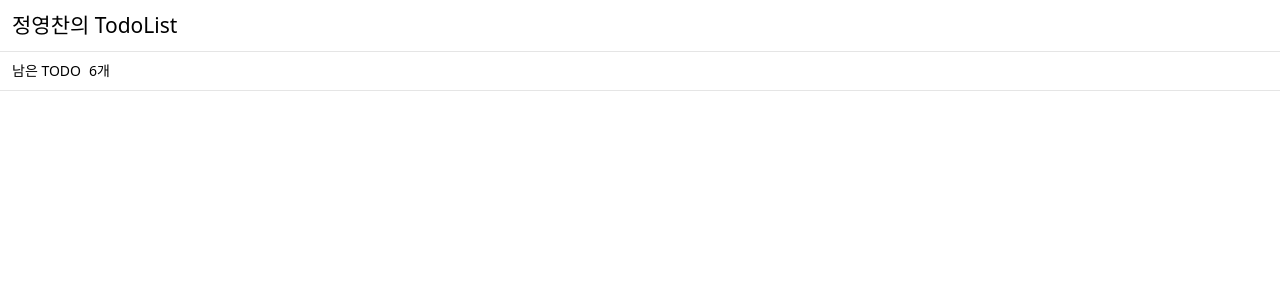
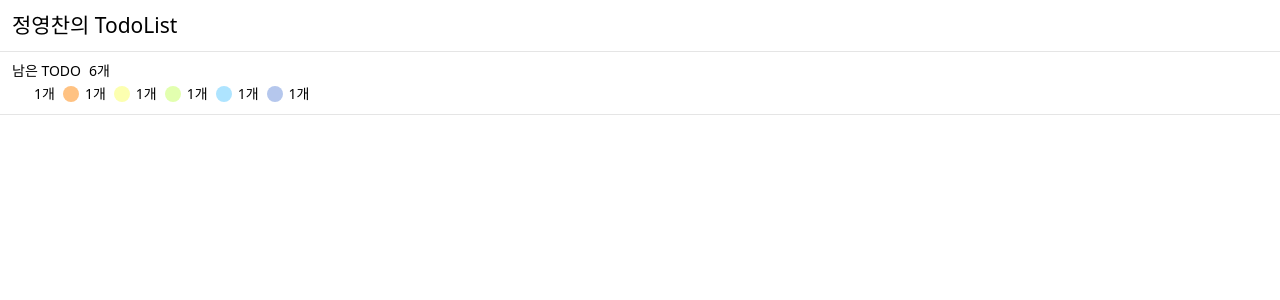
Before and after one commit to jyc-coder/todolist, a Next.js app: page / in a window 1280 px wide. Shown: the top 300 px of the page. Built offline with nearby package versions, Linux system fonts and the light colour scheme.

Commit message:
색깔 객체별 남을 할일 갯수 표현

```diff
--- a/components/TodoList.tsx
+++ b/components/TodoList.tsx
@@ -6,18 +6,62 @@
 
 const Container = styled.div`
     width: 100%;
-
+    /* 헤더 */
+    .todo-num{
+        margin-left: 12px;
+    }
     .todo-list-header{
         padding: 12px;
+        position: relative;
         border-bottom: 1px solid ${palette.gray};
 
         .todo-list-last-todo {
             font-size: 14px;
+            margin: 0 0 8px;
             span {
                 margin-left: 8px;
             }
         }
-    }
+            .todo-list-header-colors {
+                display:flex;
+                /* 남은 할일의 수를 색깔별로 표시할 숫자 */
+                .todo-list-header-color-num {
+                    display:flex;
+                    margin-right:8px;
+                    p{
+                        font-size: 14px;
+                        line-height:16px;
+                        margin: 0;
+                        margin-left: 6px;
+                    }
+                    /* 그 숫자 옆에 표시되는 동그라미 */
+                    .todo-list-header-round-color{
+                        width:16px;
+                        height: 16px;
+                        border-radius:50%
+                    }
+                }
+            }
+        }
+        /* 색깔별 단축키 표시 */
+        .bg-blue{
+            background-color: ${palette.blue};
+        }
+        .bg-green {
+            background-color: ${palette.green};
+        }
+        .bg-navy {
+            background-color: ${palette.navy};
+        }
+        .bg-orange {
+            background-color: ${palette.orange};
+        }
+        .bg-red {
+            background-color: ${palette.red};
+        }
+        .bg-yellow {
+            background-color: ${palette.yellow};
+        }
 `;
 
 //* TodoList가 props로 todos를 받을 수 있게 타입을 설정
@@ -51,6 +95,14 @@
                 <p className="todo-list-last-todo">
                     남은 TODO<span>{todos.length}개</span>
                 </p>
+                <div className="todo-list-header-colors">
+                    {Object.keys(todoColorNums).map((color, index) => (
+                        <div className="todo-list-header-color-num" key={index}>
+                            <div className={`todo-list-header-round-color bg-${color}`}></div>
+                            <p>{todoColorNums[color]}개</p>
+                        </div>
+                    ))}
+                </div>
             </div>
         </Container>
     );
```
